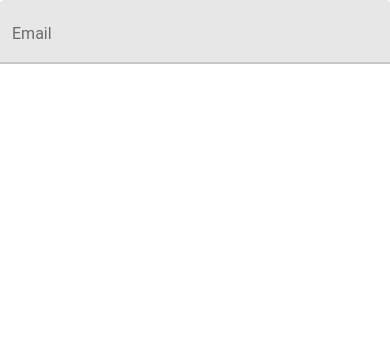
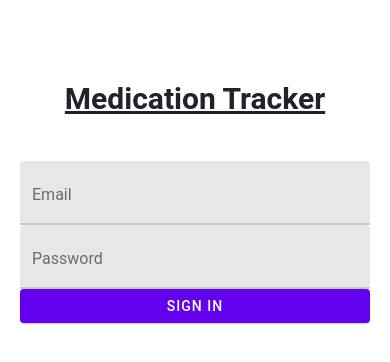
Before and after one commit to 401-advanced-javascript-nathanRcox/pilpal, a React Native app: screen / in a window 390 px wide. Shown: the top 362 px of the page. Built offline with nearby package versions, Linux system fonts and the light colour scheme.

Commit message:
login works.. just doesnt redirect you anywhere yet

```diff
--- a/app.js
+++ b/app.js
@@ -3,11 +3,13 @@ import { Provider } from 'react-redux';
 import { Provider as PaperProvider } from 'react-native-paper';
 import store from './src/store'
 import SignIn from './src/components/signin';
+import Header from './src/components/header';
 
 export default function App() {
   return (
     <Provider store={store}>
       <PaperProvider>
+        <Header />
         <SignIn />
       </PaperProvider>
     </Provider>
--- a/babel.config.js
+++ b/babel.config.js
@@ -1,6 +1,6 @@
-module.exports = function(api) {
+module.exports = function (api) {
   api.cache(true);
   return {
-    presets: ['babel-preset-expo'],
+    presets: ['babel-preset-expo']
   };
 };
--- a/src/components/header.js
+++ b/src/components/header.js
@@ -0,0 +1,39 @@
+import { StyleSheet, View } from 'react-native';
+import React, { useEffect, setState, useState } from 'react';
+import { Button, TextInput, Text } from 'react-native-paper';
+
+
+function Header() {
+
+  return (
+    <View style={styles.container}>
+      <Text style={styles.header}>Medication Tracker</Text>
+    </View>
+  )
+}
+
+const styles = StyleSheet.create({
+  container: {
+    backgroundColor: '#fff',
+    textAlign: "center",
+    width: '100%',
+    margin: "auto",
+    padding: 20
+  },
+  header: {
+    marginTop: 16,
+    paddingVertical: 5,
+    paddingTop: 45,
+    // borderWidth: 4,
+    // borderColor: "#20232a",
+    // borderRadius: 6,
+    backgroundColor: '#fff', //"#61dafb",
+    color: "#20232a",
+    textAlign: "center",
+    fontSize: 30,
+    fontWeight: "bold",
+    textDecorationLine: "underline"
+  }
+});
+
+export default Header;
--- a/src/components/signin.js
+++ b/src/components/signin.js
@@ -1,20 +1,56 @@
 import React, { useEffect, setState, useState } from 'react';
-import { Button, TextInput, Text, View } from 'react-native-paper';
-import { StyleSheet } from 'react-native';
+import { Button, TextInput, Text } from 'react-native-paper';
+import { StyleSheet, View } from 'react-native';
+import { connect } from 'react-redux';
+import { signIn, signUp } from '../store/user-reducer';
+// import CookieManager from '@react-native-cookies/cookies';
 
-export default function SignIn() {
-  const [text, setText] = useState('');
+const mapDispatchToProps = { signIn, signUp };
+
+function SignIn(props) {
+  const [username, setUsername] = useState('');
+  const [password, setPassword] = useState('');
   const [errorMessage, setErrorMessage] = useState('');
 
   useEffect(() => {
-    //getPermissions();
+    //check if user is signed in. If yes, skip the authentication requirement
+    //get from cookie
+    // let token = CookieManager.get('token');
+    // console.log('TOKEN = ', token);
+    //else do nothing.
   }, []);
 
+  const go = () => {
+    try {
+      props.signIn({
+        username,
+        password
+      });
+      // console.log(props.user)
+    }
+    catch (error) {
+      setErrorMessage(error.message);
+    }
+  }
   return (
-    <TextInput
-      label="Email"
-      value={text}
-      onChangeText={text => setText(text)} />
+    <View style={styles.container}>
+      <TextInput
+        style={styles.input}
+        label="Email"
+        value={username}
+        keyboardType="email-address"
+        onChangeText={user => setUsername(user)} />
+      <TextInput
+        style={styles.input}
+        label="Password"
+        secureTextEntry={true}
+        value={password}
+        onChangeText={password => setPassword(password)} />
+      <Text>{errorMessage}</Text>
+      <Button mode="contained" onPress={() => go()}>
+        Sign In
+      </Button>
+    </View>
   )
 }
 
@@ -23,8 +59,10 @@ const styles = StyleSheet.create({
     flex: 1,
     backgroundColor: '#fff',
     alignItems: 'stretch',
-    justifyContent: 'center',
-    width: '100%'
+    textAlign: "center",
+    width: '100%',
+    margin: "auto",
+    padding: 20
   },
   header: {
     marginTop: 16,
@@ -40,13 +78,9 @@ const styles = StyleSheet.create({
     fontWeight: "bold",
     textDecorationLine: "underline"
   },
-
-  /*
-  button: {
-    backgroundColor: '#eee',
-    color: '#000'
-  },
-  tableHeader: {
+  input: {
+  }
+  /*tableHeader: {
     fontSize: 18,
     padding: 5
   },
@@ -57,3 +91,10 @@ const styles = StyleSheet.create({
     color: '#20232a'
   }*/
 });
+
+const mapStateToProps = state => ({
+  user: state.userReducer
+})
+
+
+export default connect(mapStateToProps, mapDispatchToProps)(SignIn);
--- a/src/store/index.js
+++ b/src/store/index.js
@@ -8,7 +8,11 @@ import medicationsReducer from './medication-reducer';
 import userReducer from './user-reducer';
 
 // combine our reducers - right now it isn't necessary, however, you usually will have more than one and it will be.
-let reducers = combineReducers({ medicationHistoryReducer, medicationsReducer, userReducer });
+let reducers = combineReducers({
+  medicationHistoryReducer,
+  medicationsReducer,
+  userReducer
+});
 
 // finally, we get to actually create the store
 const store = () => {
--- a/src/store/user-reducer.js
+++ b/src/store/user-reducer.js
@@ -1,16 +1,23 @@
+import axios from 'axios';
+const REACT_NATIVE_API = 'https://pilpal-server.herokuapp.com';
 
 //user reducer
 let initialState = {
+  id: '',
+  username: '',
+  role: '',
+  token: ''
 }
 
-export const signup = (newUser) => {
+export const signUp = (newUser) => {
   return {
     type: 'SIGNUP',
     payload: newUser
   }
 }
 
-export const signin = (user) => {
+export const signIn = (user) => {
+  console.log(user);
   return {
     type: 'SIGNIN',
     payload: user
@@ -18,14 +25,41 @@ export const signin = (user) => {
 }
 
 const userReducer = (state = initialState, action) => {
+  console.log('STATE = ', state);
   let { type, payload } = action;
+  console.log(payload);
   switch (type) {
     case 'SIGNUP':
+      console.log("payload", payload);
+
       //todo: do an API call here
-      return { payload };
+      //save the auth token in a cookie
+      return payload;
     case 'SIGNIN':
       //todo: do an API call
-      return { payload };
+      console.log("payload", payload);
+      axios.post(REACT_NATIVE_API + '/signin', {}, {
+        auth: {
+          username: payload.username,
+          password: payload.password
+        }
+      })
+        .then((result) => {
+          console.log({ result })
+          let user = {
+            id: result.data.user._id,
+            username: result.data.user.username,
+            role: result.data.user.role,
+            token: result.data.token
+          };
+          console.log({ user });
+          return { ...state, user };
+        });
+      return state;
+      break;
+    //save the auth token in a cookie
+
+    //return payload;
     default:
       return state;
   }
```
Also changed, not shown: 1 other file (tests, documents, lock files or other folders).
